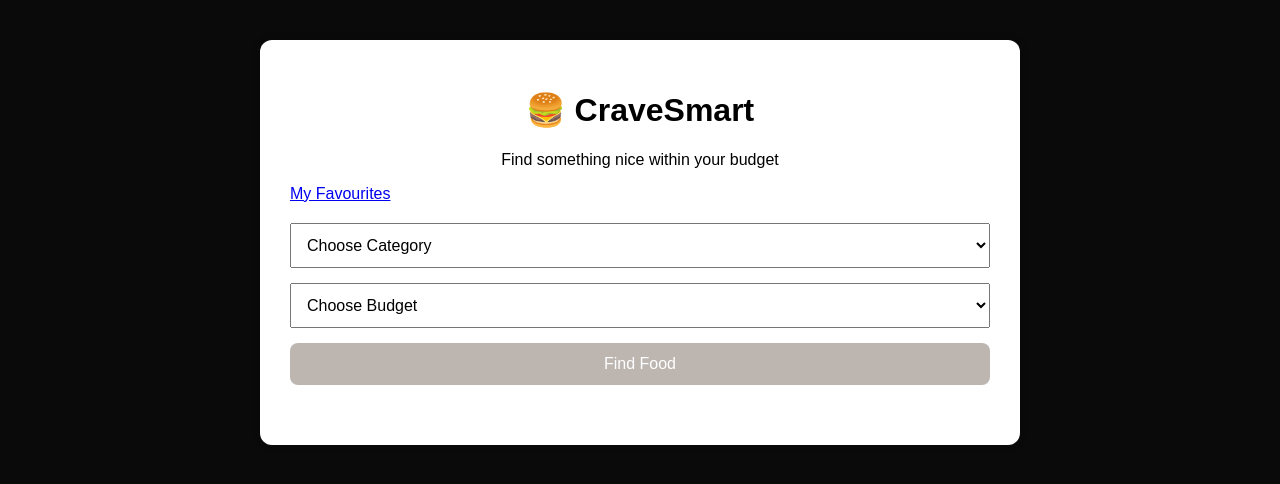
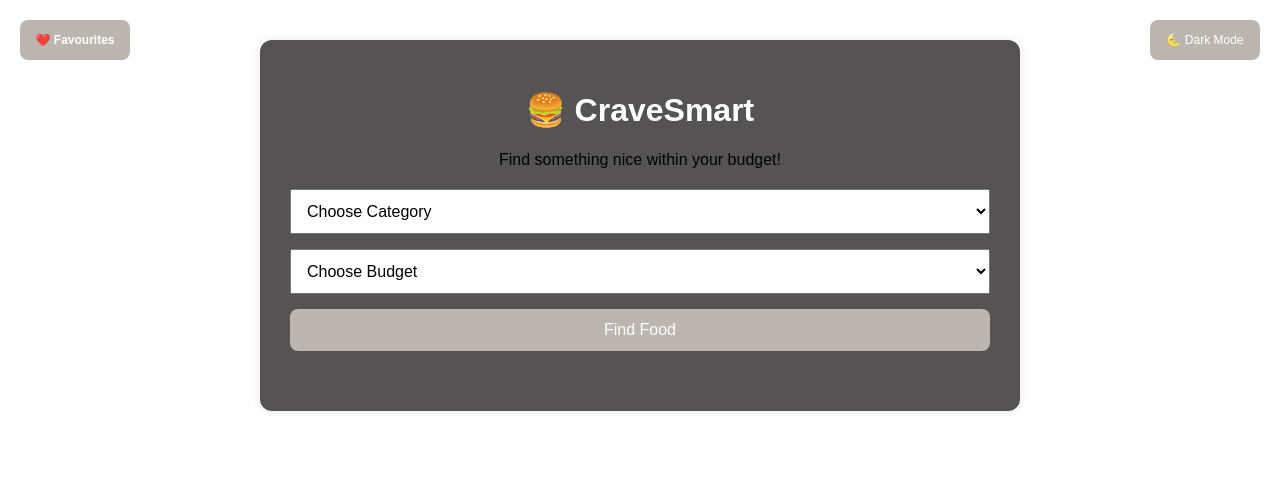
Before and after one commit to navneetha17/Mini-IT-G053-, a Flask app: page /home in a window 1280 px wide. Shown: the top 484 px of the page. Run offline with Flask 3, Linux system fonts and the light colour scheme.

Commit message:
Added dark mode to the homepage

```diff
--- a/static/main page.css
+++ b/static/main page.css
@@ -1,14 +1,23 @@
-  body {
-    font-family: Arial, sans-serif;
-    background: #0a0a0a;
-    margin: 0;
-    padding: 40px;
+body {
+  font-family: Arial, sans-serif;
+  background-color: white;
+  color: white;
+  margin: 0;
+  padding: 40px;
+}
+
+body.dark-mode{
+ font-family: Arial, sans-serif;
+ background-color: #121212;
+ color:black;
+ margin: 0;
+ padding: 40px;
 }
 
 .container {
     max-width: 700px;
     margin: auto;
-    background: white;
+    background: rgb(85, 83, 83);
     padding: 30px;
     border-radius: 12px;
     box-shadow: 0px 0px 10px rgba(0,0,0,0.1);
@@ -34,6 +43,24 @@ select,
 button {
     padding: 12px;
     font-size: 16px;
+}
+
+#favourites-btn {
+  width: 110px;
+  height: 40px;
+  font-size: 12px;
+  position: absolute;
+  left: 20px;
+  top: 20px;
+}
+
+#theme-toggle {
+  width: 110px;
+  height: 40px;
+  font-size: 12px;
+  position: absolute;
+  right: 20px;
+  top: 20px;
 }
 
 button {
--- a/static/script.js
+++ b/static/script.js
@@ -13,3 +13,20 @@ function setupToggle(inputId, toggleId) {
 setupToggle("loginPassword", "toggleLoginPassword");
 setupToggle("registerPassword", "toggleRegisterPassword");
 setupToggle("confirmPassword", "toggleConfirmPassword");
+
+const toggleButton = document.getElementById("theme-toggle");
+
+if(localStorage.getItem("theme") === "dark"){
+  document.body.classList.add("dark-mode");
+}
+
+toggleButton.addEventListener("click",()=>{
+
+  document.body.classList.toggle("dark-mode");
+
+  if(document.body.classList.contains("dark-mode")){
+    localStorage.setItem("theme","dark");
+  }else{
+   localStorage.setItem("theme","light");
+  }
+});
--- a/templates/favourites.html
+++ b/templates/favourites.html
@@ -54,7 +54,7 @@
 
 <body>
 
-<h1>❤️ My Favourites</h1>
+<h1>❤️ Favourites</h1>
 
 <ul>
 {% for fav in favourites %}
--- a/templates/main_page.html
+++ b/templates/main_page.html
@@ -3,18 +3,19 @@
 <head>
     <meta charset="UTF-8">
     <meta name="viewport" content="width=device-width, initial-scale=1.0">
+    <script defer src="{{ url_for('static', filename='script.js') }}"></script>
     <title>Crave Smart</title>
 
     <link rel="stylesheet" href="{{ url_for('static', filename='main page.css') }}">
+    <button id="theme-toggle" onclick="toggleTheme()">🌜 Dark Mode</button>
+    <button id="favourites-btn" onclick="window.location.href='/favourites'"><b>❤️ Favourites</b></button>
 </head>
 <body>
 
     <div class="container">
 
         <h1>🍔 CraveSmart</h1>
-        <p class="subtitle">Find something nice within your budget</p>
-
-        <a href="/favourites">My Favourites</a>
+        <p class="subtitle">Find something nice within your budget!</p>
 
         <form action="/recommend" method="POST">
 
```
Also changed, not shown: instance/database.db.
